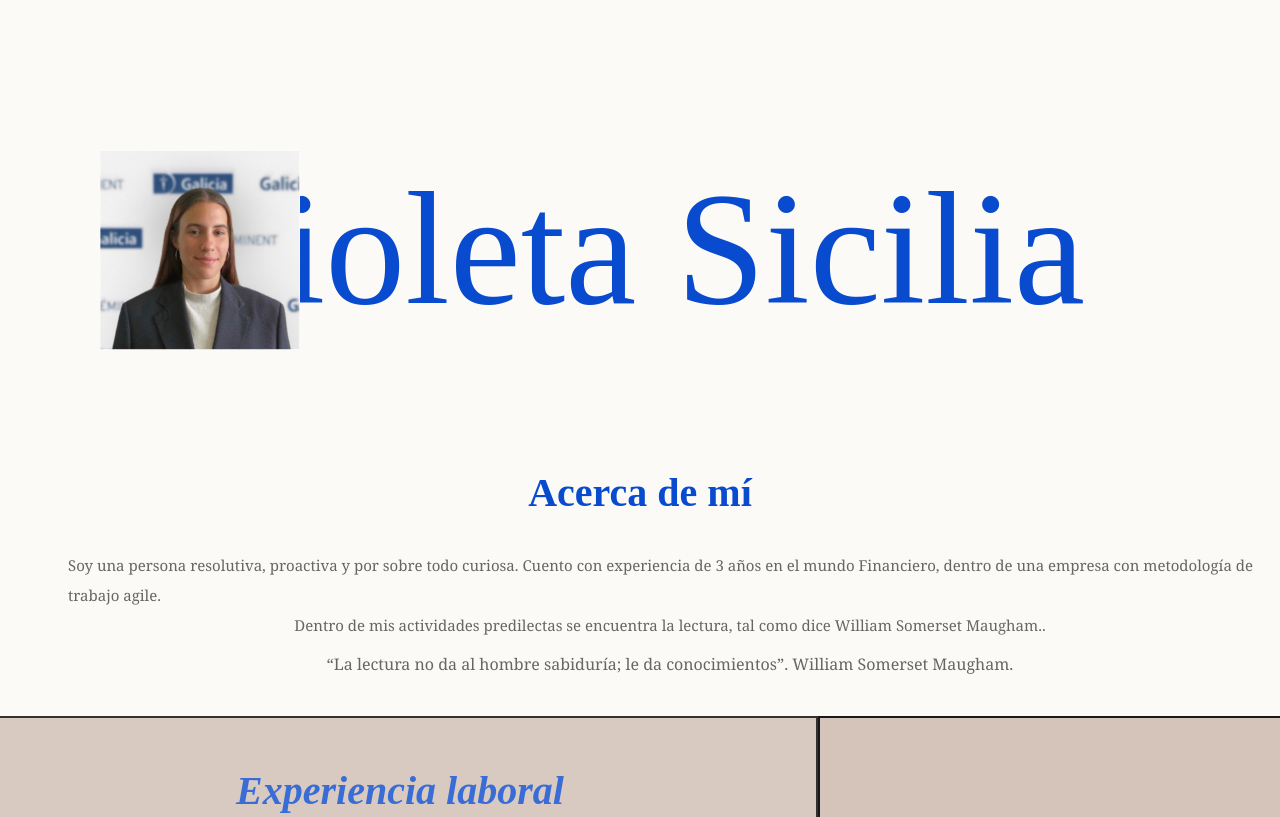
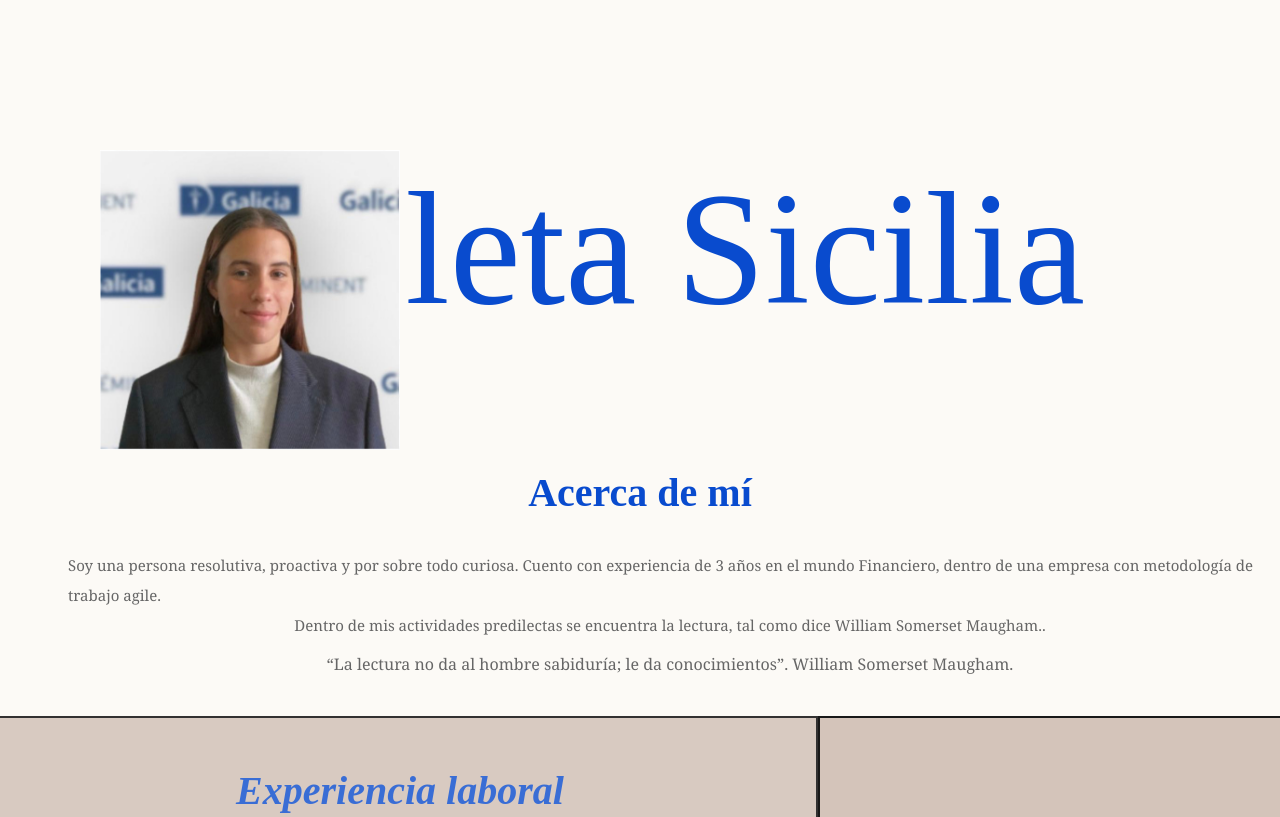
Before and after one commit to violetasicilia4/3b, a plain HTML site: page index.html in a window 1280 px wide. Shown: the top 817 px of the page. Drawn offline with Linux system fonts and the light colour scheme.

Commit message:
Update index.html

```diff
--- a/index.html
+++ b/index.html
@@ -136,7 +136,7 @@ Cuento con experiencia de 3 años en el mundo Financiero, dentro de una empresa
 <p>Dentro de mis actividades predilectas se encuentra la lectura, tal como dice William Somerset Maugham..</p>
 <blockquote> “La lectura no da al hombre sabiduría; le da conocimientos”. William Somerset Maugham.</blockquote>
 <div class="ima">
-  <img class="foto" src="FOTOCARNET.JPG" alt="Foto carnet" width="200" height="200">
+  <img class="foto" src="FOTOCARNET.JPG" alt="Foto carnet" width="300" height="300">
 </div>
 <div class="Contacto">
   <h2><em>Contacto</em></h2>
```
